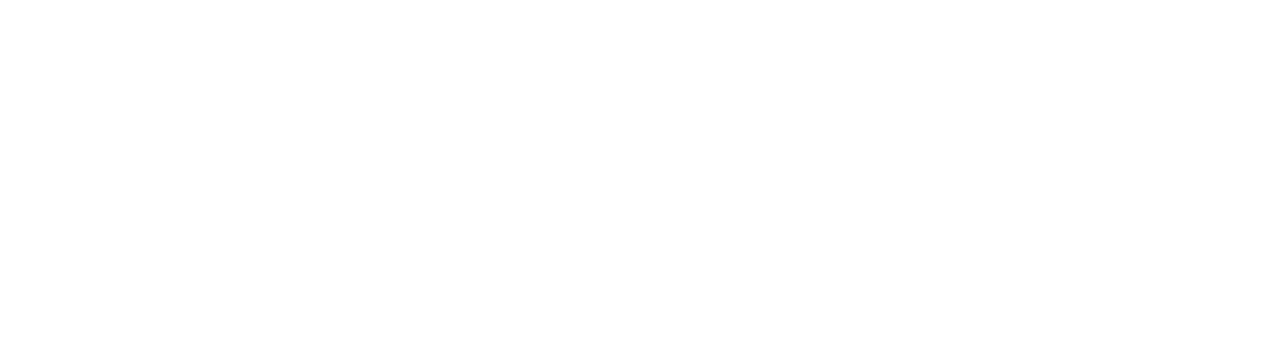
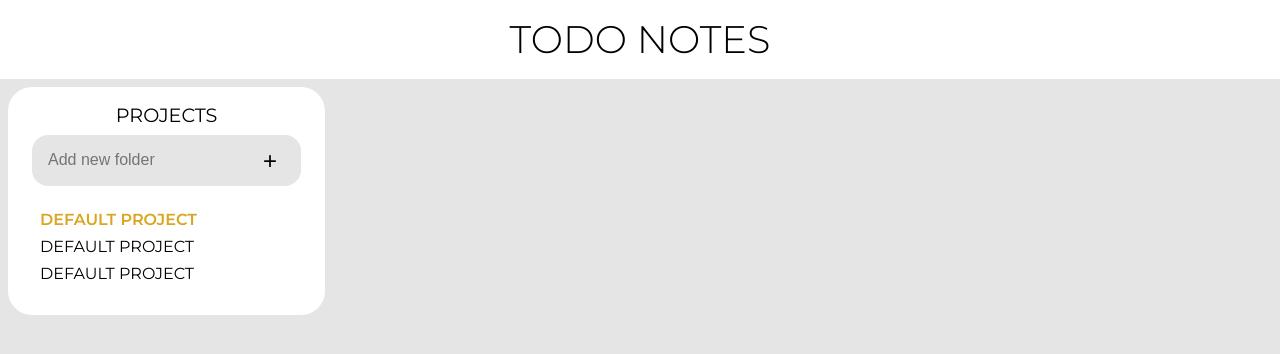
Before and after one commit to mrljsh/todo-app, a website built with webpack: page dist/index.html in a window 1280 px wide. Built offline with Linux system fonts and the light colour scheme.

Commit message:
Structure of HTML page

```diff
--- a/package.json
+++ b/package.json
@@ -18,6 +18,8 @@
   },
   "homepage": "https://github.com/mrljsh/todo-app#readme",
   "devDependencies": {
+    "css-loader": "^6.7.1",
+    "style-loader": "^3.3.1",
     "webpack": "^5.74.0",
     "webpack-cli": "^4.10.0"
   }
--- a/src/index.js
+++ b/src/index.js
@@ -1 +1 @@
-console.log("LINK TEST")
+import "./style.css"
--- /dev/null
+++ b/src/style.css
@@ -0,0 +1,100 @@
+@import url('https://fonts.googleapis.com/css2?family=Montserrat:ital,wght@0,100;0,300;0,400;0,500;0,600;0,700;1,300&display=swap');
+
+:root {
+    --neutral-200: #E5E5E5;
+}
+
+*, ::before, ::after {
+    box-sizing: border-box;
+    margin: 0;
+    padding: 0;
+}
+
+body {
+    display: flex;
+    font-family: 'Montserrat', sans-serif;
+    flex-direction: column;
+    background-color: var(--neutral-200);
+}
+
+.header {
+    display: flex;
+    background-color: white;
+    align-items: center;
+    justify-content: center;
+    font-size: 1.2rem;
+}
+
+.header > h1 {
+    font-weight: 300;
+    padding: 16px;
+}
+
+.content {
+    flex: 1;
+    display: flex;
+    padding: 8px;
+}
+
+.folders {
+    flex: 1;
+    border-radius: 24px;
+    background-color: white;
+    padding: 16px;
+}
+
+.folders > p:first-child {
+    text-align: center;
+    font-size: 1.2rem;
+}
+
+.folders > .addFolderContainer {
+    text-align: center;
+    margin: 8px;
+    background-color: var(--neutral-200);
+    border-radius: 16px;
+    padding: 8px 16px;
+    display: flex;
+}
+
+.addFolderContainer > input[type="text"]{
+    flex: 1;
+    font-size: 16px;
+    appearance: none;
+    border: 0;
+    background-color: var(--neutral-200);
+    border-bottom: 1px solid var(--neutral-200);
+    padding: 8px 0px;
+}
+
+.addFolderContainer > input[type="text"]:focus {
+    outline: 0;
+    border-bottom: 1px solid black;
+    transition: 0.7s;
+}
+
+.addFolderContainer > button {
+    font-size: 24px;
+    padding: 0 8px;
+    appearance: none;
+    border: 0;
+    background-color: var(--neutral-200);
+}
+
+.folderLists {
+    padding: 8px;
+}
+
+.folderLists > p {
+    margin: 8px;
+    text-transform: uppercase;
+}
+
+.folderLists > p:first-child {
+    font-weight: 600;
+    color: goldenrod;
+}
+
+.notes {
+    flex: 4;
+}
--- a/webpack.config.js
+++ b/webpack.config.js
@@ -6,4 +6,20 @@ module.exports = {
     filename: 'main.js',
     path: path.resolve(__dirname, 'dist'),
   },
+  module: {
+    rules: [
+        {
+            test: /\.css$/i,
+            use: ['style-loader', 'css-loader'],
+        },
+
+        {
+
+            test: /\.(png|svg|jpg|jpeg|gif)$/i,
+
+            type: 'asset/resource',
+
+          },
+    ],
+  },
 };
```
Also changed, not shown: dist/index.html, dist/main.js.
